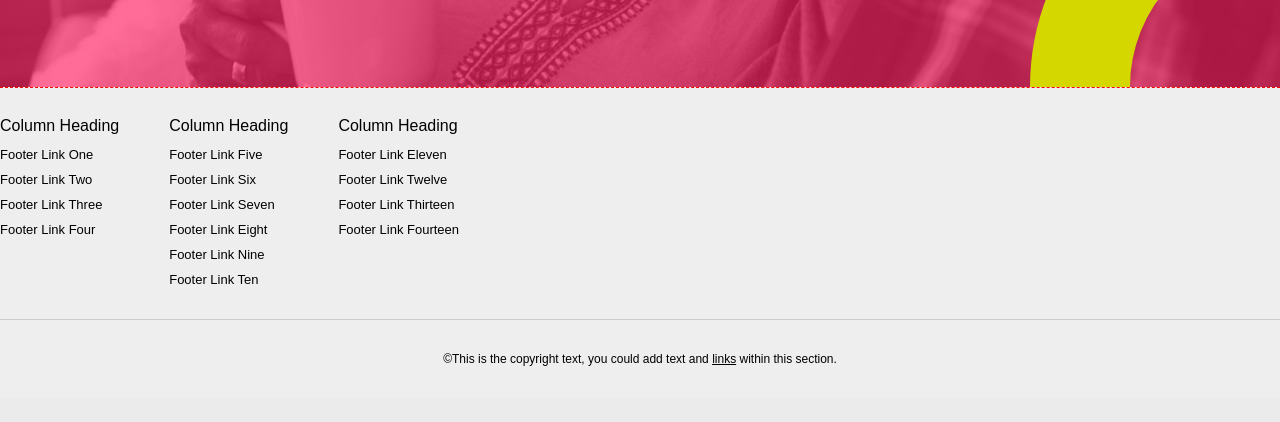
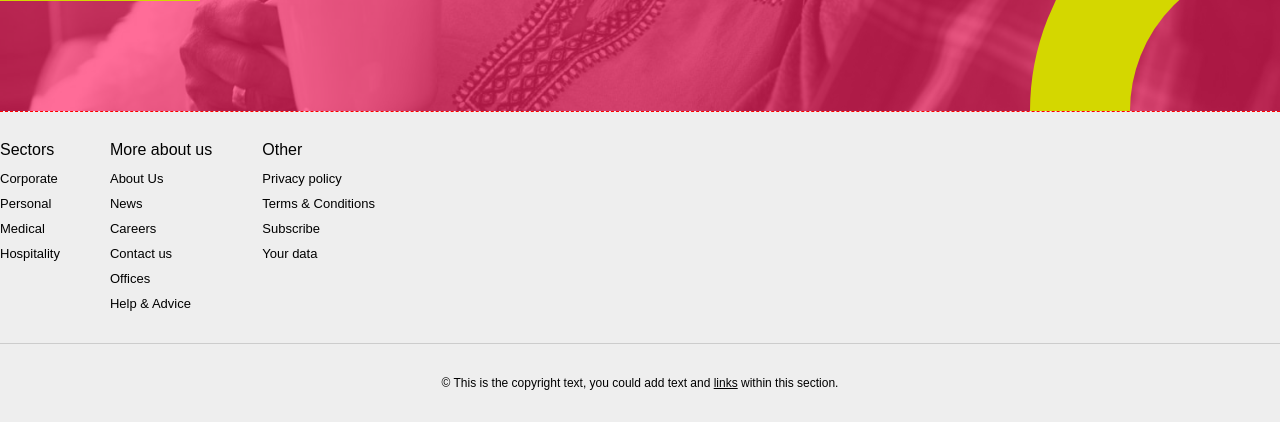
Before and after one commit to leetwentyone/TV-Channel-Concept-Site, a PHP site: page / in a window 1280 px wide. Shown: the part 2338-2760 px from the top of the page. Before the commit the page ends 2704 px from the top, so only its background shows below. Run offline with PHP 8.4, Linux system fonts and the light colour scheme.

Commit message:
updated template

```diff
--- a/includes/footer.php
+++ b/includes/footer.php
@@ -3,32 +3,32 @@
 
     <div class="footer-links">
       <ul>
-        <div class="col-heading">Column Heading</div>
-        <li><a href="#">Footer Link One</a></li>
-        <li><a href="#">Footer Link Two</a></li>
-        <li><a href="#">Footer Link Three</a></li>
-        <li><a href="#">Footer Link Four</a></li>
+        <div class="col-heading">Sectors</div>
+        <li><a href="#">Corporate</a></li>
+        <li><a href="#">Personal</a></li>
+        <li><a href="#">Medical</a></li>
+        <li><a href="#">Hospitality</a></li>
       </ul>
       <ul>
-        <div class="col-heading">Column Heading</div>
-        <li><a href="#">Footer Link Five</a></li>
-        <li><a href="#">Footer Link Six</a></li>
-        <li><a href="#">Footer Link Seven</a></li>
-        <li><a href="#">Footer Link Eight</a></li>
-        <li><a href="#">Footer Link Nine</a></li>
-        <li><a href="#">Footer Link Ten</a></li>
+        <div class="col-heading">More about us</div>
+        <li><a href="#">About Us</a></li>
+        <li><a href="#">News</a></li>
+        <li><a href="#">Careers</a></li>
+        <li><a href="#">Contact us</a></li>
+        <li><a href="#">Offices</a></li>
+        <li><a href="#">Help &amp; Advice</a></li>
       </ul>
       <ul>
-        <div class="col-heading">Column Heading</div>
-        <li><a href="#">Footer Link Eleven</a></li>
-        <li><a href="#">Footer Link Twelve</a></li>
-        <li><a href="#">Footer Link Thirteen</a></li>
-        <li><a href="#">Footer Link Fourteen</a></li>
+        <div class="col-heading">Other</div>
+        <li><a href="#">Privacy policy</a></li>
+        <li><a href="#">Terms &amp; Conditions</a></li>
+        <li><a href="#">Subscribe</a></li>
+        <li><a href="#">Your data</a></li>
       </ul>
     </div>
 
     <div class="copyright">
-      <p>&copy;This is the copyright text, you could add text and <a href="#">links</a> within this section.</p>
+      <p>&copy; This is the copyright text, you could add text and <a href="#">links</a> within this section.</p>
     </div>
 
   </div>
--- a/includes/header.php
+++ b/includes/header.php
@@ -1,34 +1,45 @@
 <header class="site-header">
   <div class="header-inner">
 
-    Header Inner
+    <a href="#" class="search-toggle"><img src="images/search.png"></a>
+    <a href="tel:0000000000">0000 000 000</a>
 
   </div>
 
   <nav class="primary">
     <ul>
-      <li class="has-children"><a href="#">Home</a>
+      <li class="has-children"><a href="#">The Company</a>
         <div class="submenu">
 
           <div class="col">
-            Column One
+            <ul>
+              <li><a href="#">Our services</a></li>
+              <li><a href="#">Sectors</a></li>
+              <li><a href="#">What to expect</a></li>
+              <li><a href="#">How we can help</a></li>
+              <li><a href="#">More about us</a></li>
+              <li><a href="#">Our locations</a></li>
+              <li><a href="#">Get in touch</a></li>
+              <li><a href="#">News</a></li>
+              <li><a href="#">Careers</a></li>
+            </ul>
           </div>
 
           <div class="col">
             Column Two
           </div>
 
-          <div class="col-slim">
+          <div class="col">
             Column Three
           </div>
 
         </div>
       </li>
-      <li><a href="#">Link One</a></li>
-      <li><a href="#">Link Two</a></li>
-      <li><a href="#">Link Three</a></li>
-      <li><a href="#">Link Four</a></li>
-      <li><a href="#">Link Five</a></li>
+      <li><a href="#">Business</a></li>
+      <li><a href="#">Sectors</a></li>
+      <li><a href="#">Personal</a></li>
+      <li><a href="#">What we do</a></li>
+      <li><a href="#">Get in touch</a></li>
     </ul>
   </nav>
 
```
